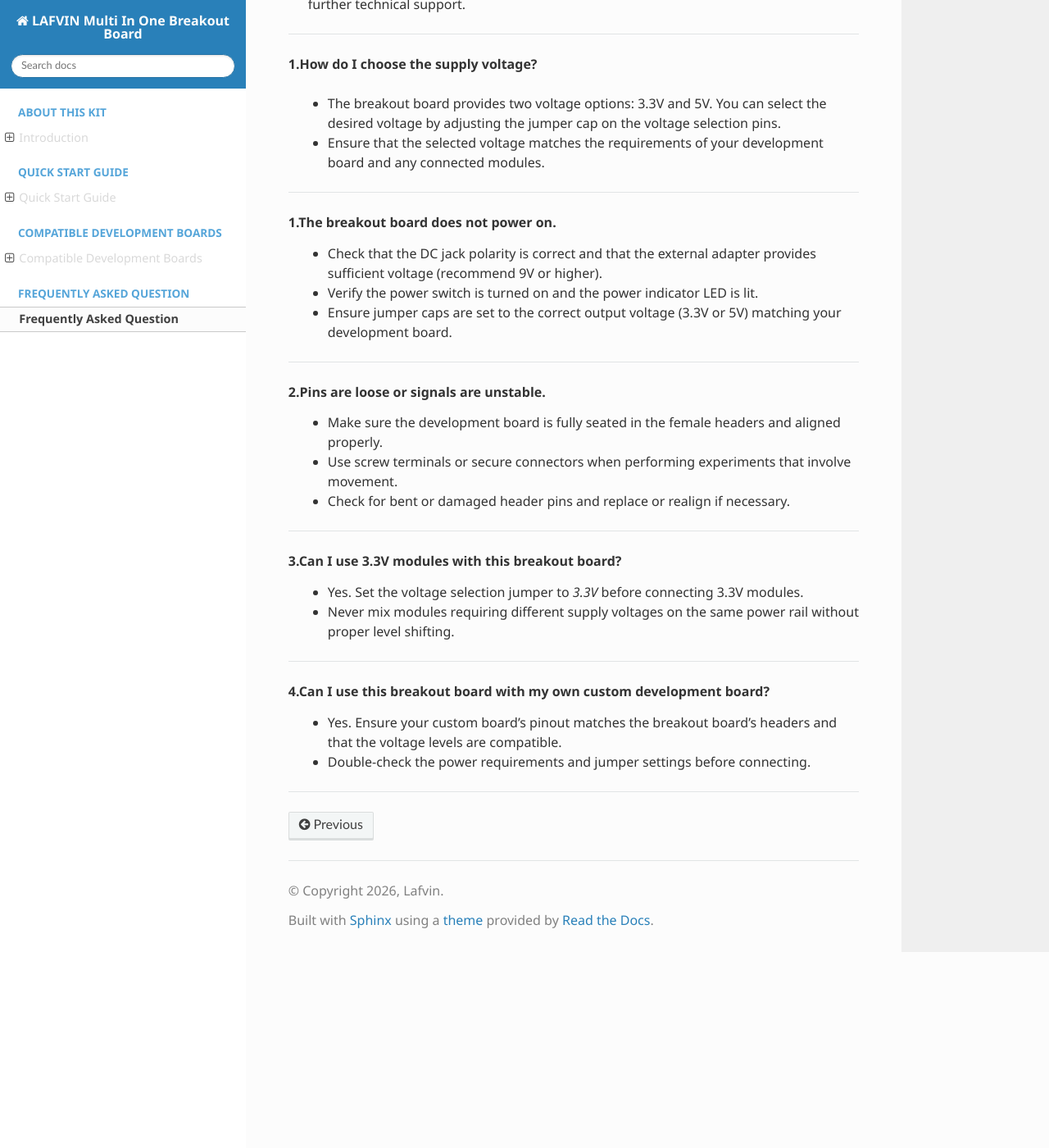
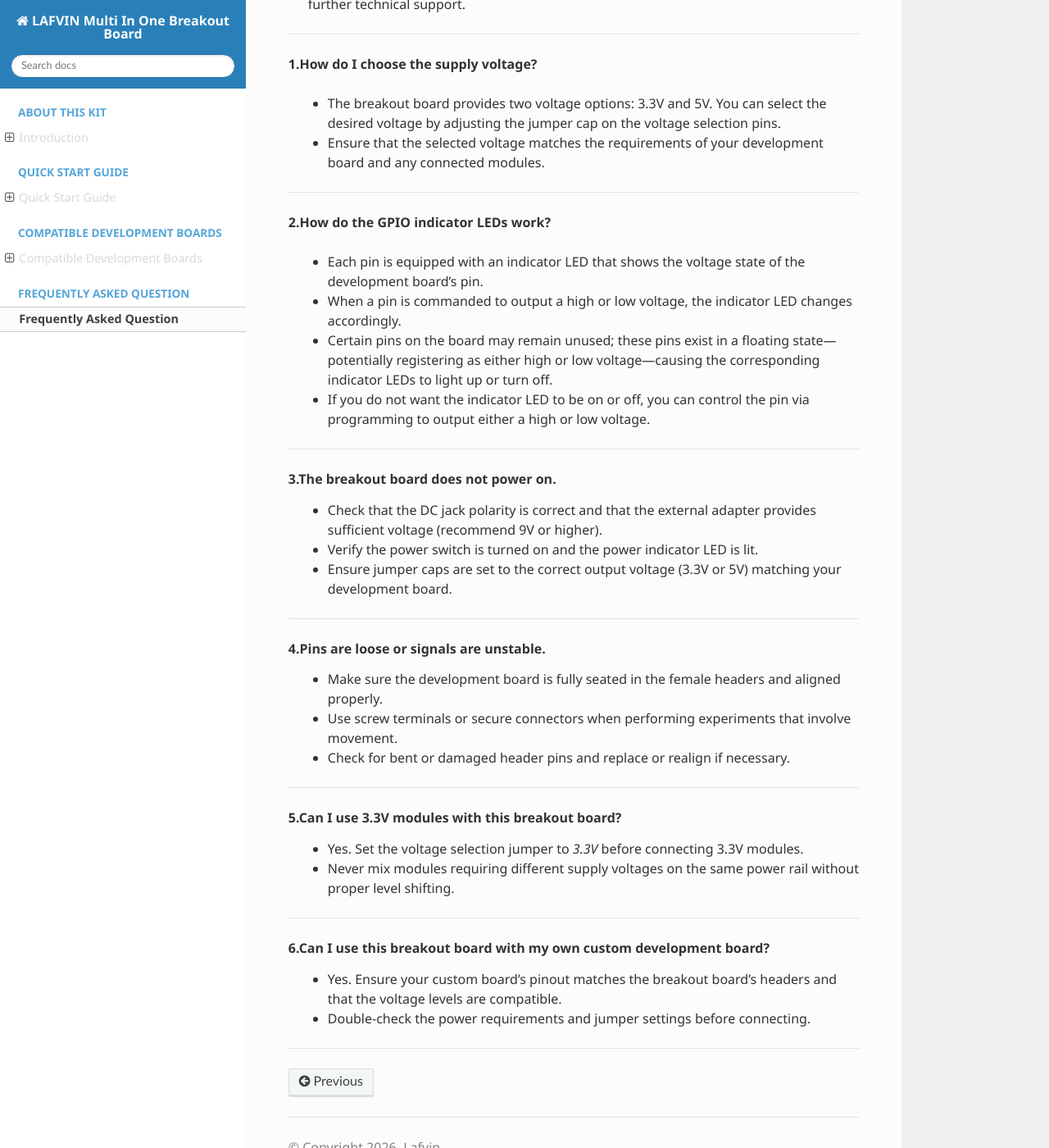
Before and after one commit to lafvintech/LAFVIN-Multi-In-One-Breakout-Board, a Sphinx documentation site: the page built from docs/source/FAQ.rst, in a window 1280 px wide and 1400 px high, scrolled down 404 px. Shown: the whole window at 82% size. Built offline with Sphinx 7.4.7 and the Read the Docs theme 3.1.0, drawn with Linux system fonts in a browser that asks for light colours; before the commit the page ends 1565 px from its top, so only the background shows below that.

Commit message:
Update FAQ.rst

```diff
--- a/docs/source/FAQ.rst
+++ b/docs/source/FAQ.rst
@@ -16,31 +16,44 @@ Frequently Asked Question
 **1.How do I choose the supply voltage?**
 
  - The breakout board provides two voltage options: 3.3V and 5V. You can select the desired voltage by adjusting the jumper cap on the voltage selection pins.
+
  - Ensure that the selected voltage matches the requirements of your development board and any connected modules.
 
 ----
 
-**1.The breakout board does not power on.**
+**2.How do the GPIO indicator LEDs work?**
+
+ - Each pin is equipped with an indicator LED that shows the voltage state of the development board's pin.
+
+ - When a pin is commanded to output a high or low voltage, the indicator LED changes accordingly.
+
+ - Certain pins on the board may remain unused; these pins exist in a floating state—potentially registering as either high or low voltage—causing the corresponding indicator LEDs to light up or turn off.
+
+ - If you do not want the indicator LED to be on or off, you can control the pin via programming to output either a high or low voltage.
+
+----
+
+**3.The breakout board does not power on.**
  - Check that the DC jack polarity is correct and that the external adapter provides sufficient voltage (recommend 9V or higher).
  - Verify the power switch is turned on and the power indicator LED is lit.
  - Ensure jumper caps are set to the correct output voltage (3.3V or 5V) matching your development board.
 
 ----
 
-**2.Pins are loose or signals are unstable.**
+**4.Pins are loose or signals are unstable.**
  - Make sure the development board is fully seated in the female headers and aligned properly.
  - Use screw terminals or secure connectors when performing experiments that involve movement.
  - Check for bent or damaged header pins and replace or realign if necessary.
 
 ----
 
-**3.Can I use 3.3V modules with this breakout board?**
+**5.Can I use 3.3V modules with this breakout board?**
  - Yes. Set the voltage selection jumper to `3.3V` before connecting 3.3V modules.
  - Never mix modules requiring different supply voltages on the same power rail without proper level shifting.
 
 ----
 
-**4.Can I use this breakout board with my own custom development board?**
+**6.Can I use this breakout board with my own custom development board?**
  - Yes. Ensure your custom board's pinout matches the breakout board's headers and that the voltage levels are compatible.
  - Double-check the power requirements and jumper settings before connecting.
 
```
